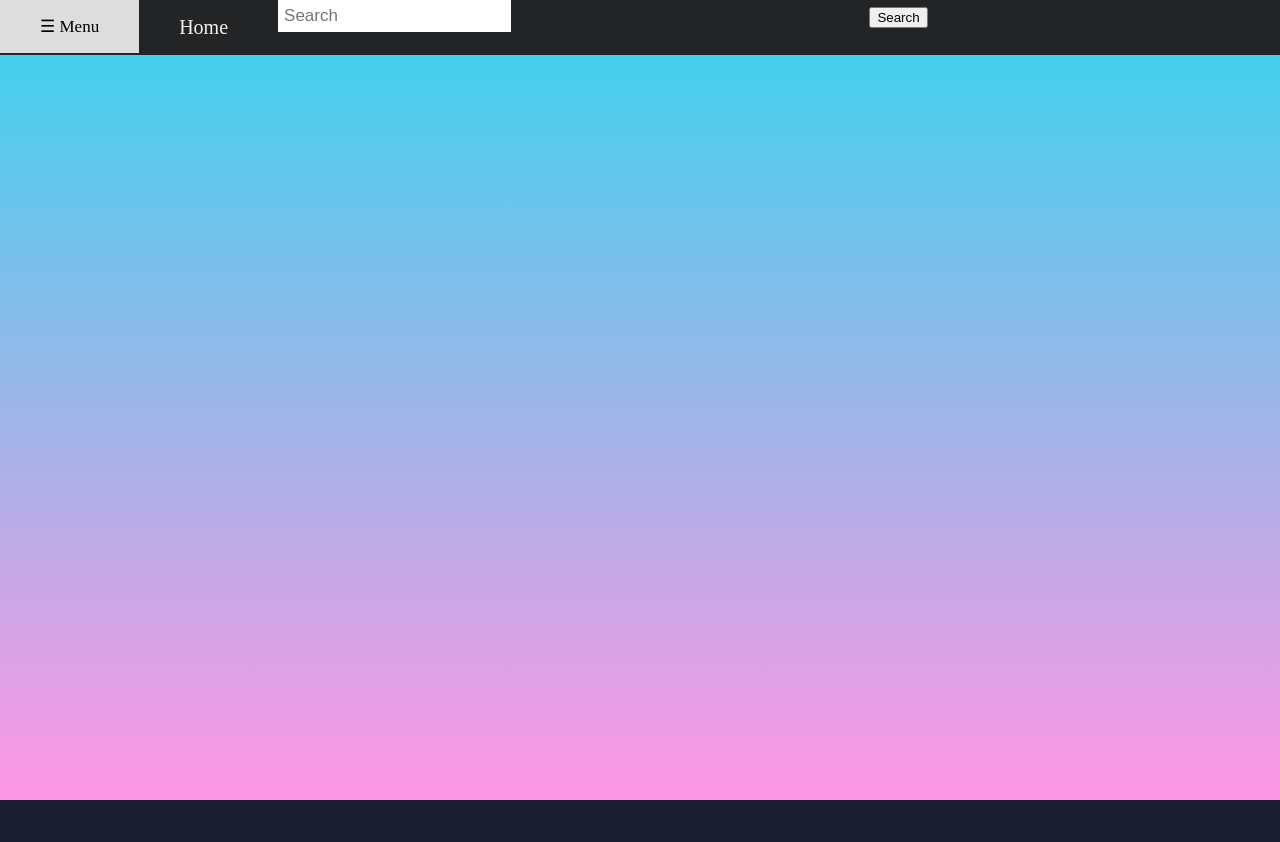
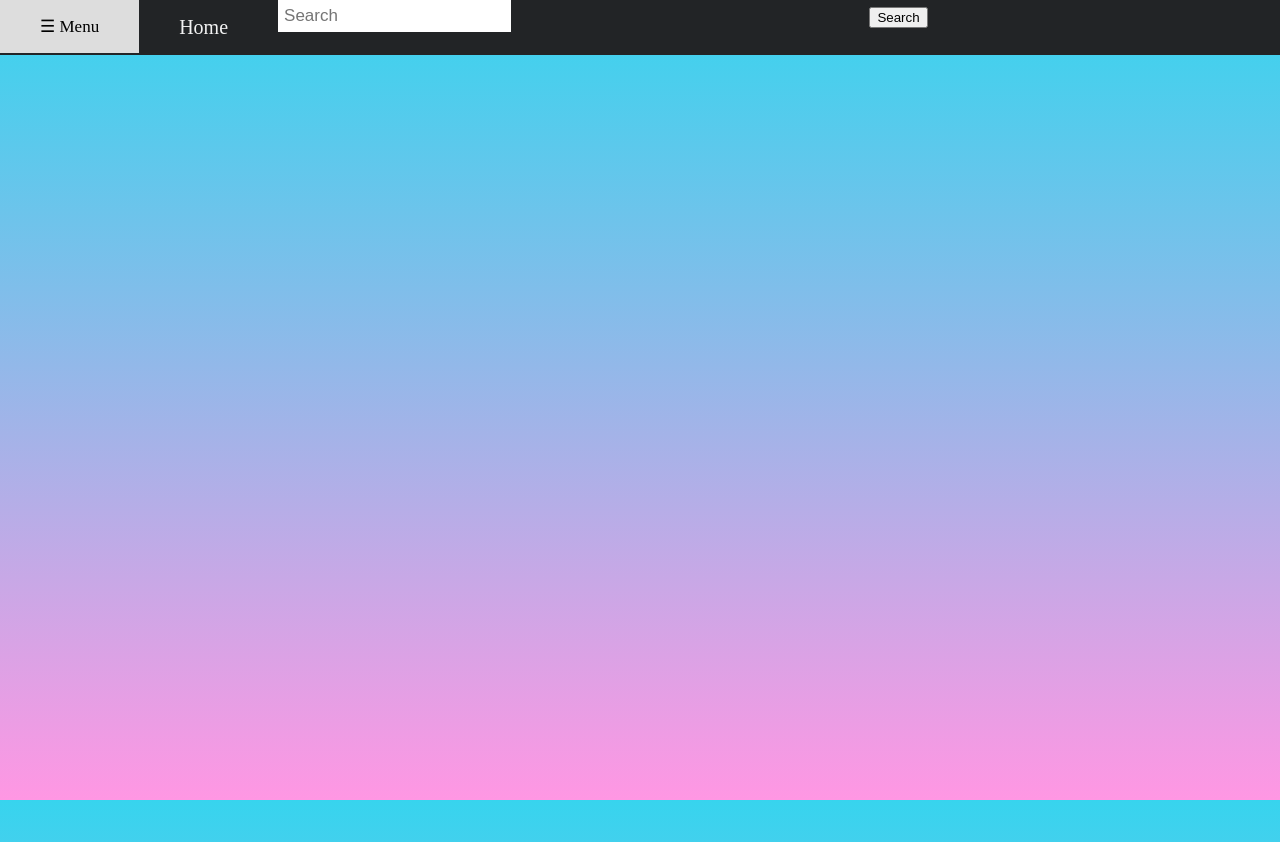
Before and after one commit to MiiroSilander/MediTekniikkaProjeckti, a plain HTML site: page projecktikansio/map.html in a window 1280 px wide. Before the commit the page ends 800 px from the top, so only its background shows below. Drawn offline with Linux system fonts and the light colour scheme; some packages are replaced by stand-ins of ours.

Commit message:
Update StyleSheet.css

```diff
--- a/projecktikansio/StyleSheet.css
+++ b/projecktikansio/StyleSheet.css
@@ -180,6 +180,20 @@ p {
     z-index: 1;
     background-color: #323646;
 }
+
+/* Always set the map height explicitly to define the size of the div
+         * element that contains the map. */
+          #map {
+            height: 100%;
+            padding: 0;
+          }
+
+          /* Optional: Makes the sample page fill the window. */
+          html,
+          body {
+            height: 100%;
+            padding: 0;
+          }
  /* review juttu alkaa */
 
  #feedback {
```
